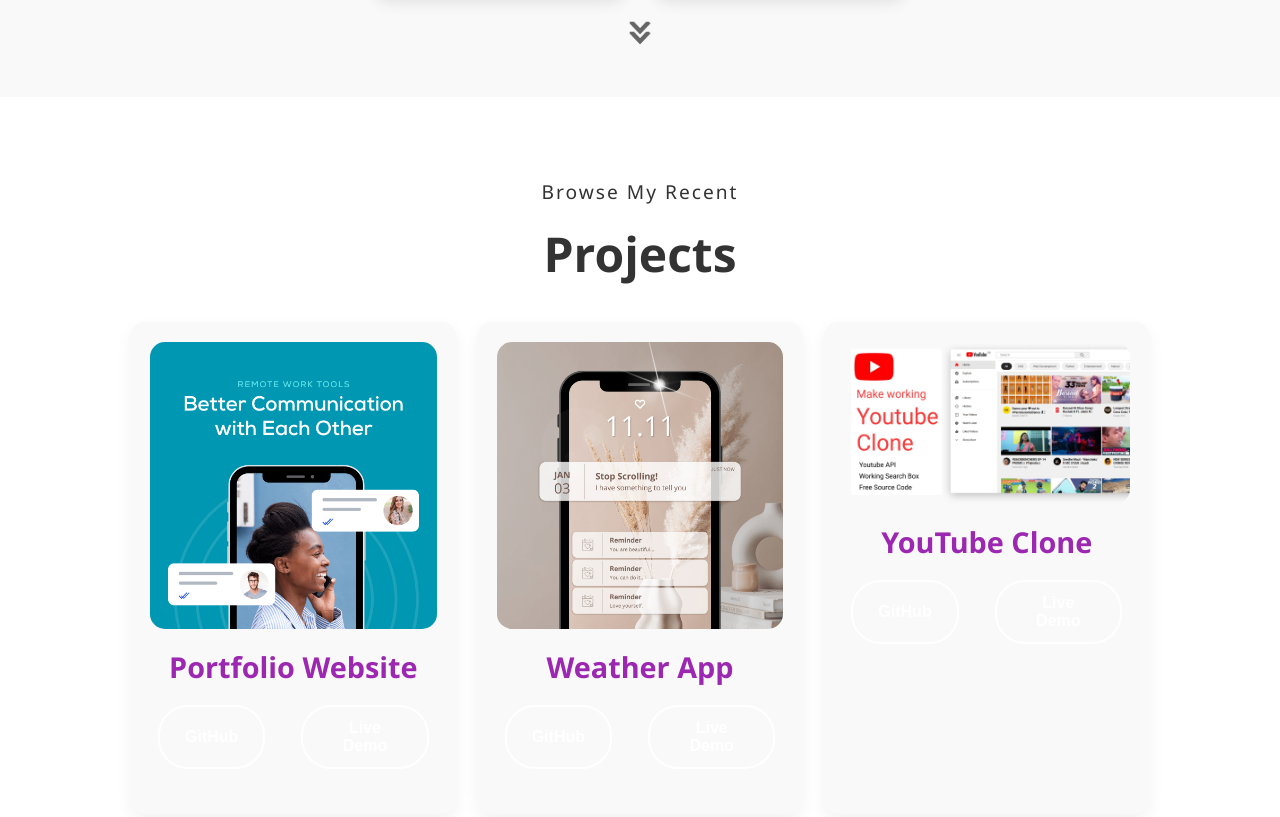
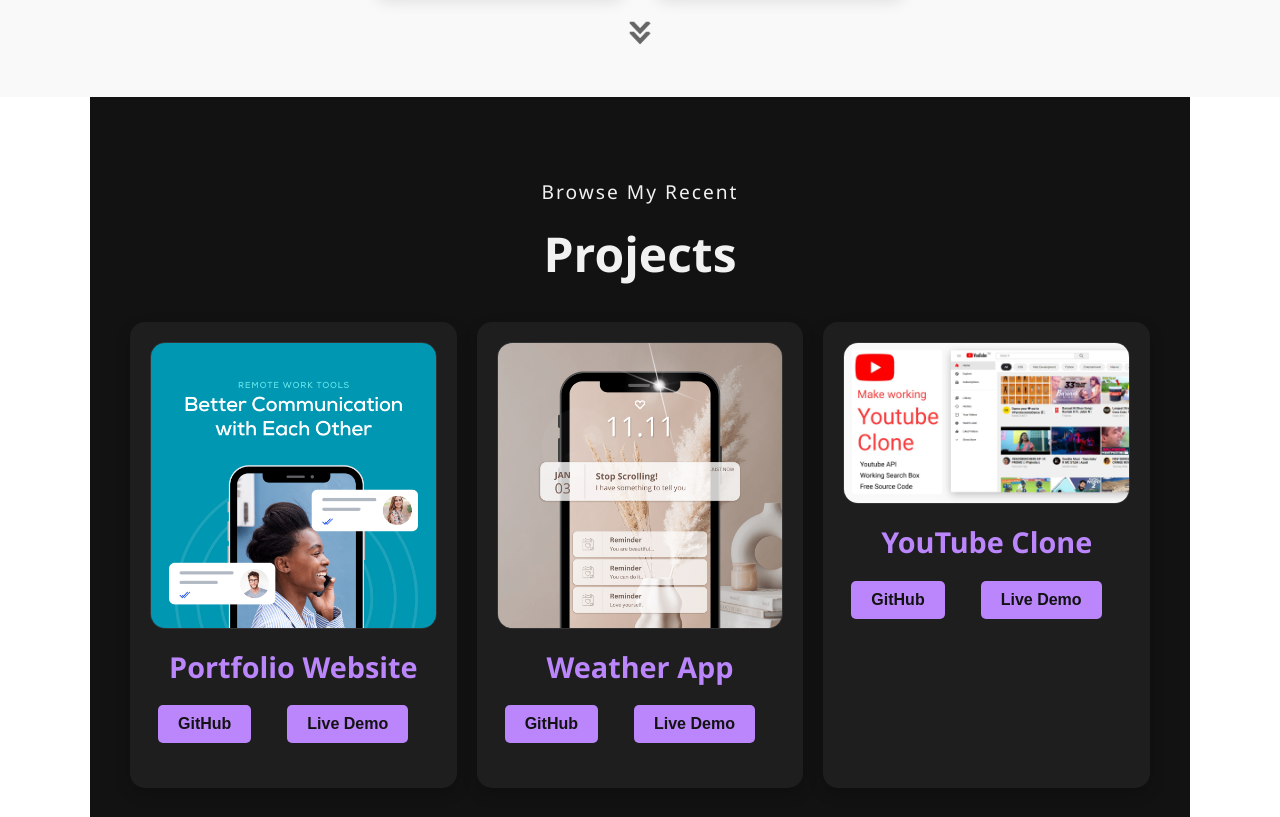
Before and after one commit to Shuklaji-44/ShuklaPortfolio, a plain HTML site: page index.html in a window 1280 px wide. Shown: the part 2999-3816 px from the top of the page. Drawn offline with Linux system fonts and the light colour scheme.

Commit message:
Update style.css

```diff
--- a/style.css
+++ b/style.css
@@ -369,37 +369,52 @@ article p {
   padding: 80px 40px 40px;
   max-width: 1100px;
   margin: 0 auto;
-  color: #333;
+  color: #f1f1f1;
   text-align: center;
+  background-color: #121212; /* Dark background */
 }
 
 .color-container {
-  background: #f9f9f9;
+  background: #1e1e1e; /* Darker card background */
   border-radius: 15px;
   padding: 20px;
   margin-bottom: 40px;
-  box-shadow: 0 6px 15px rgba(0,0,0,0.05);
+  box-shadow: 0 6px 15px rgba(0,0,0,0.2);
   transition: box-shadow 0.3s ease;
 }
 
 .color-container:hover {
-  box-shadow: 0 10px 25px rgba(0,0,0,0.12);
+  box-shadow: 0 10px 25px rgba(0,0,0,0.4);
 }
 
 .project-img {
   width: 100%;
   border-radius: 15px;
   margin-bottom: 15px;
+  border: 1px solid #333;
 }
 
 .project-title {
   margin-bottom: 15px;
   font-weight: 700;
-  color: #9C27B0;
+  color: #BB86FC; /* A bright purple for dark mode */
 }
 
 .project-btn {
   margin: 0 8px;
+  padding: 10px 20px;
+  background-color: #BB86FC;
+  color: #121212;
+  border: none;
+  border-radius: 5px;
+  text-decoration: none;
+  font-weight: bold;
+  transition: background-color 0.3s ease, color 0.3s ease;
+}
+
+.project-btn:hover {
+  background-color: #9C27B0;
+  color: #fff;
 }
 
 /* Contact Section */
```
